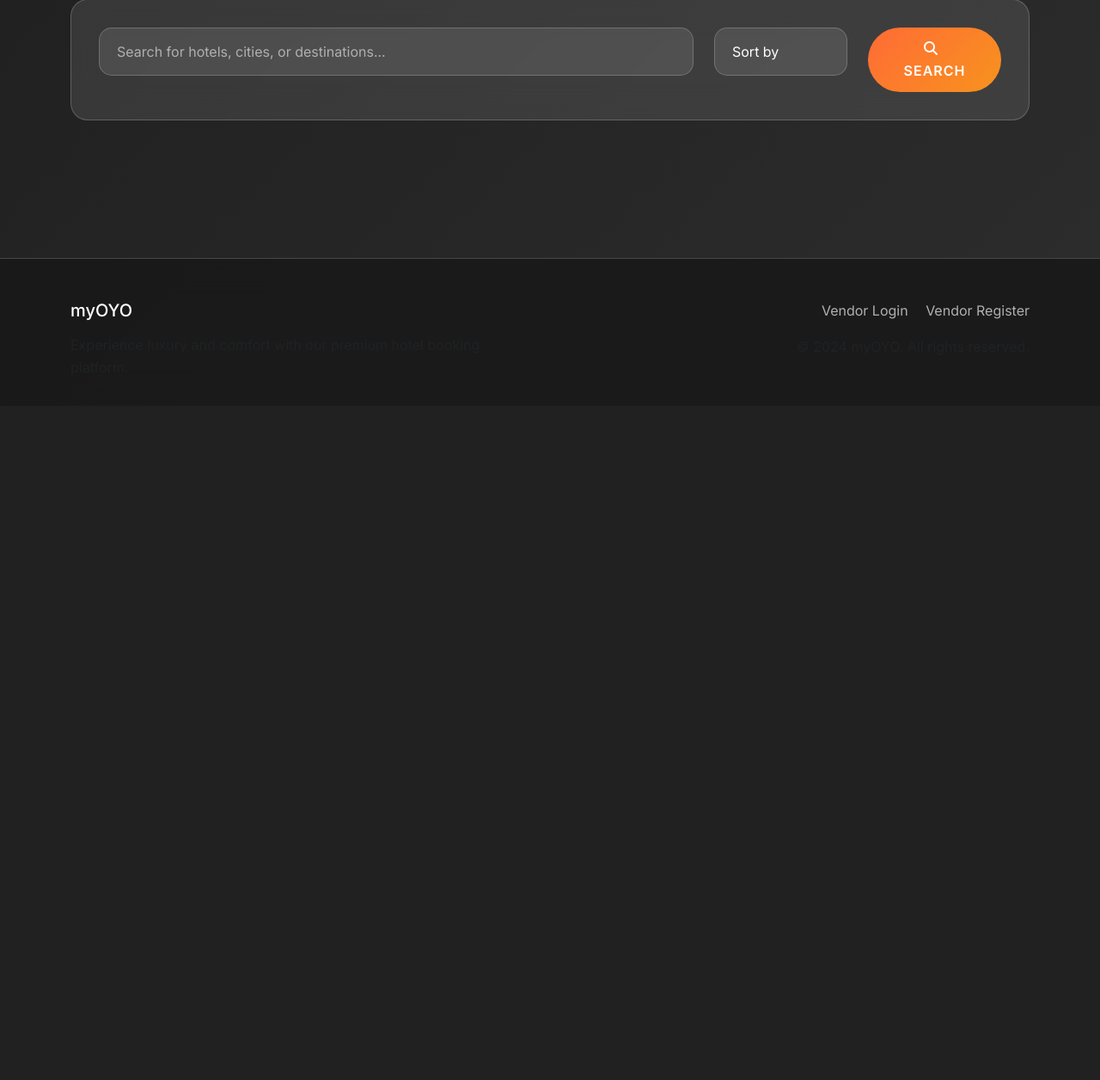
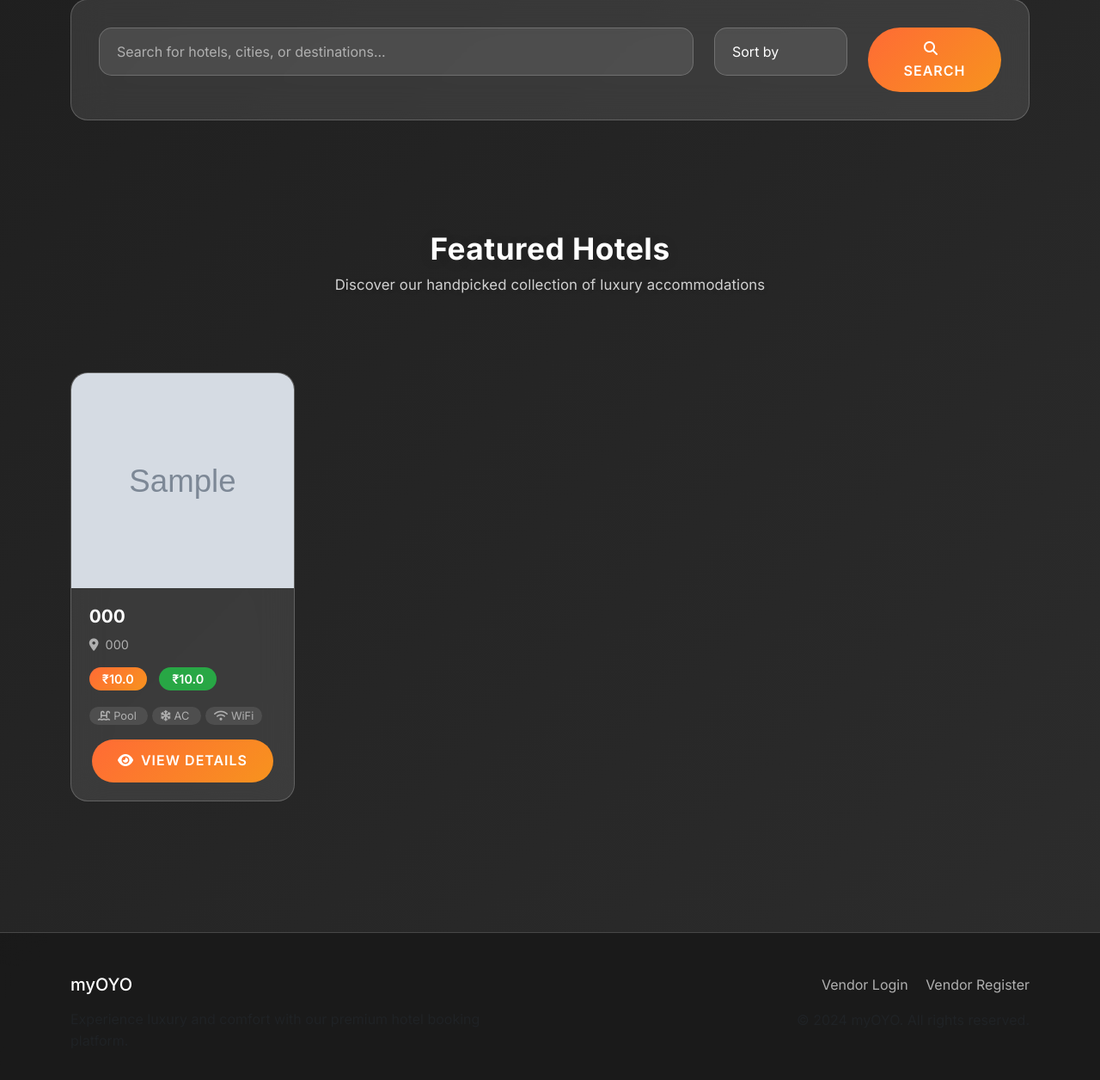
Before and after one commit to BNB2006/Hotel, a Django app: page / in a window 1280 px wide. Shown: the part 970-2226 px from the top of the page at 86% size. Before the commit the page ends 1343 px from the top, so only its background shows below. Run offline with Django 5.2, Linux system fonts and the light colour scheme; tables that the repository leaves empty hold one stand-in row (values such as "Sample post"); grey boxes marked "Sample" are stand-in pictures.

Commit message:
Hotel Cards

```diff
--- a/my_OYO/home/static/home/css/style.css
+++ b/my_OYO/home/static/home/css/style.css
@@ -195,9 +195,101 @@ body{
 .search-input:focus{
   background: rgba(255, 255, 255, 0.15);
   border-color: var(--primary-color);
-  box-shadow: 0 0 0 3px rgba(255, 107, 53, 0.1);
+  box-shadow: 0 0 0 3px rgba(25513, 107, 53, 0.1);
   color: var(--text-primary);
 }
+
+
+/* Hotel Cards */
+/* Section Titles and Descriptions */
+.section-title {
+  font-size: 2.2rem;
+  font-weight: 700;
+  color: #fff;
+  letter-spacing: 0.5px;
+  margin-bottom: 0.5rem;
+  text-shadow: 0 2px 16px rgba(0,0,0,0.12);
+}
+
+.section-description {
+  font-size: 1.05rem;
+  color: #d1d1d1;
+  font-weight: 400;
+  margin-bottom: 2.5rem;
+  letter-spacing: 0.1px;
+  text-shadow: 0 1px 8px rgba(0,0,0,0.10);
+}
+
+/* Existing code below... */
+.hotel-card{
+  background: var(--glass-bg);
+  backdrop-filter: blur(20px);
+  border: 1px solid var(--glass-border);
+  border-radius: 20px;
+  overflow: hidden;
+  transition: all 0.3 ease;
+  height: 100%;
+}
+
+.hotel-card:hover{
+  transform: translateY(-10px);
+  box-shadow: 0 20px 40px rgba(0, 0, 0, 00.3);
+}
+
+.hotel-card img{
+  width: 100%;
+  height: 250px;
+  object-fit: cover;
+  transition: all 0.3 ease;
+}
+
+.hotel-card-body{
+  padding: 1.3rem;
+}
+
+.hotel-title{
+  font-size: 1.3rem;
+  font-weight: 700;
+  margin-bottom: 0.5rem;
+  color: var(--text-primary);
+}
+
+.hotel-location{
+  color: var(--text-secondary);
+  font-size: 0.9rem;
+  margin-bottom: 1rem;
+}
+
+.price-badge{
+  background: var(--gradient-primary);
+  color: white;
+  padding: 5px 15px;
+  border-radius: 20px;
+  font-weight: 600;
+  font-size: 0.9rem;
+}
+
+.offer-badge {
+  background: #28a745;
+  color: white;
+  padding: 5px 15px;
+  border-radius: 20px;
+  font-weight: 600;
+  font-size: 0.9rem;
+  margin-left: 10px;
+}
+
+.amenity-badge{
+  background: rgba(255, 255, 255, 0.1);
+  color: var(--text-secondary);
+  padding: 3px 10px;
+  border-radius: 15px;
+  font-size: 0.8rem;
+  margin-right: 5px;
+  margin-bottom: 5px;
+  display: inline;
+}
+
 
 
 /*<-----------------------------------------------------------Footer Styles------------------------------------------------------------> */
--- a/my_OYO/home/templates/index.html
+++ b/my_OYO/home/templates/index.html
@@ -61,4 +61,63 @@
 </section>
 
 
+<!-- Featured Hotels Section -->
+<section class="py-5">
+  <div class="container">
+    <div class="row mb-5">
+      <div class="col-12 text-center fade-in-up">
+        <h2 class="section-title">Featured Hotels</h2>
+        <p class="section-description">Discover our handpicked collection of luxury accommodations</p>
+      </div>
+    </div>
+
+    <div class="row">
+      {% for hotel in hotels %}
+        <div class="col-lg-3 col-md-6 mb-4 fade-in-up">
+          <div class="hotel-card">
+            <a href="{% url 'hotel_details' hotel.hotel_slug %}" style="text-decoration: none; color: inherit;">
+              {% if hotel.hotel_images.first %}
+                <img src="/media/{{hotel.hotel_images.first.image}}" class="card-img-top" alt="{{hotel.hotel_name}}">
+              {% else %}
+                <img src="https://images.unsplash.com/photo-1566073771259-6a8506099945?ixlib=rb-4.0.3&ixid=M3wxMjA3fDB8MHxwaG90by1wYWdlfHx8fGVufDB8fHx8fA%3D%3D&auto=format&fit=crop&w=2070&q=80" class="card-img-top" alt="Luxury Hotel">
+              {% endif %}
+              <div class="hotel-card-body">
+                <h5 class="hotel-title">{{hotel.hotel_name}}</h5>
+                <p class="hotel-location">
+                  <i class="fas fa-map-marker-alt me-2"></i>{{hotel.hotel_location}}
+                </p>
+                <div class="mb-3">
+                  <span class="price-badge">₹{{hotel.hotel_price}}</span>
+                  {% if hotel.hotel_offer_price %}
+                    <span class="offer-badge">₹{{hotel.hotel_offer_price}}</span>
+                  {% endif %}
+                </div>
+                <div class="mb-3">
+                  <span class="amenity-badge">
+                    <i class="fas fa-swimming-pool me-1"></i>Pool
+                  </span>
+                  <span class="amenity-badge">
+                    <i class="fas fa-snowflake me-1"></i>AC
+                  </span>
+                  <span class="amenity-badge">
+                    <i class="fas fa-wifi me-1"></i>WiFi
+                  </span>
+                </div>
+                <div class="text-center">
+                  <span class="btn-primary-custom btn-sm">
+                    <i class="fas fa-eye me-2"></i>View Details
+                  </span>
+                </div>
+              </div>
+            </a>
+          </div>
+        </div>
+      {% endfor %}
+    </div>
+  </div>
+</section>
+
+
+
+
 {% endblock %}
```
